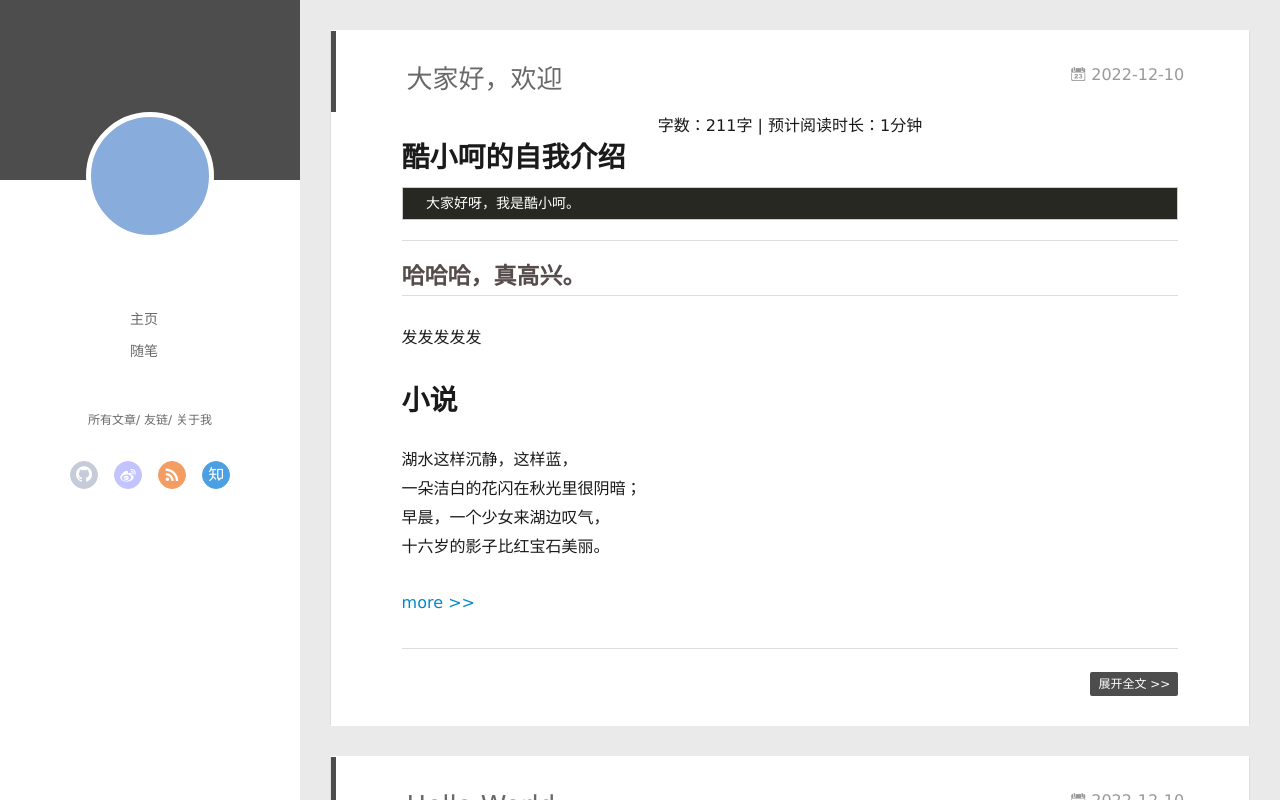
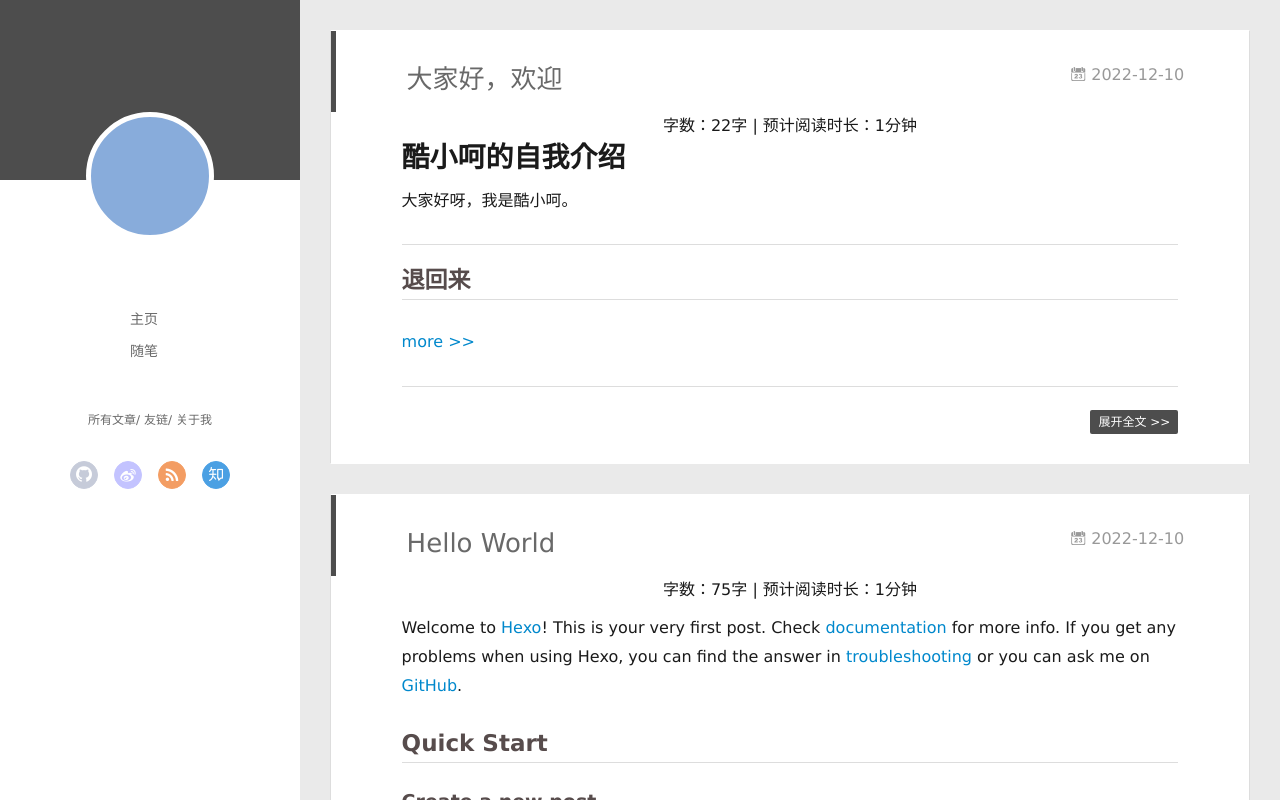
Before and after one commit to Kuhehe666/Kuhehe666.github.io, a plain HTML site: page index.html in a window 1280 px wide. Drawn offline with Linux system fonts and the light colour scheme; some packages are replaced by stand-ins of ours; a script that the page names is missing.

Commit message:
Site updated: 2022-12-10 17:24:45

```diff
--- a/index.html
+++ b/index.html
@@ -174,17 +174,15 @@
       </header>
 
 <div align="center" class="post-count">
-    字数：211字 | 预计阅读时长：1分钟
+    字数：22字 | 预计阅读时长：1分钟
 </div>
 
 
     <div class="article-entry" itemprop="articleBody">
 
-        <h1 id="酷小呵的自我介绍"><a href="#酷小呵的自我介绍" class="headerlink" title="酷小呵的自我介绍"></a>酷小呵的自我介绍</h1><pre><code> 大家好呀，我是酷小呵。
-</code></pre>
+        <h1 id="酷小呵的自我介绍"><a href="#酷小呵的自我介绍" class="headerlink" title="酷小呵的自我介绍"></a>酷小呵的自我介绍</h1><p>大家好呀，我是酷小呵。</p>
 <hr>
-<h2 id="哈哈哈，真高兴。"><a href="#哈哈哈，真高兴。" class="headerlink" title="哈哈哈，真高兴。"></a>哈哈哈，真高兴。</h2><p>发发发发发</p>
-<h1 id="小说"><a href="#小说" class="headerlink" title="小说"></a>小说</h1><p>  湖水这样沉静，这样蓝，<br>一朵洁白的花闪在秋光里很阴暗；<br>早晨，一个少女来湖边叹气，<br>十六岁的影子比红宝石美丽。</p>
+<h2 id="退回来"><a href="#退回来" class="headerlink" title="退回来"></a>退回来</h2>
 
           <a class="article-more-a" href="/2022/12/10/%E6%88%90%E5%8A%9F%E5%95%A6/#more">more >></a>
 
```
Also changed, not shown: 2022/12/10/成功啦/index.html (+7 -19 lines).
